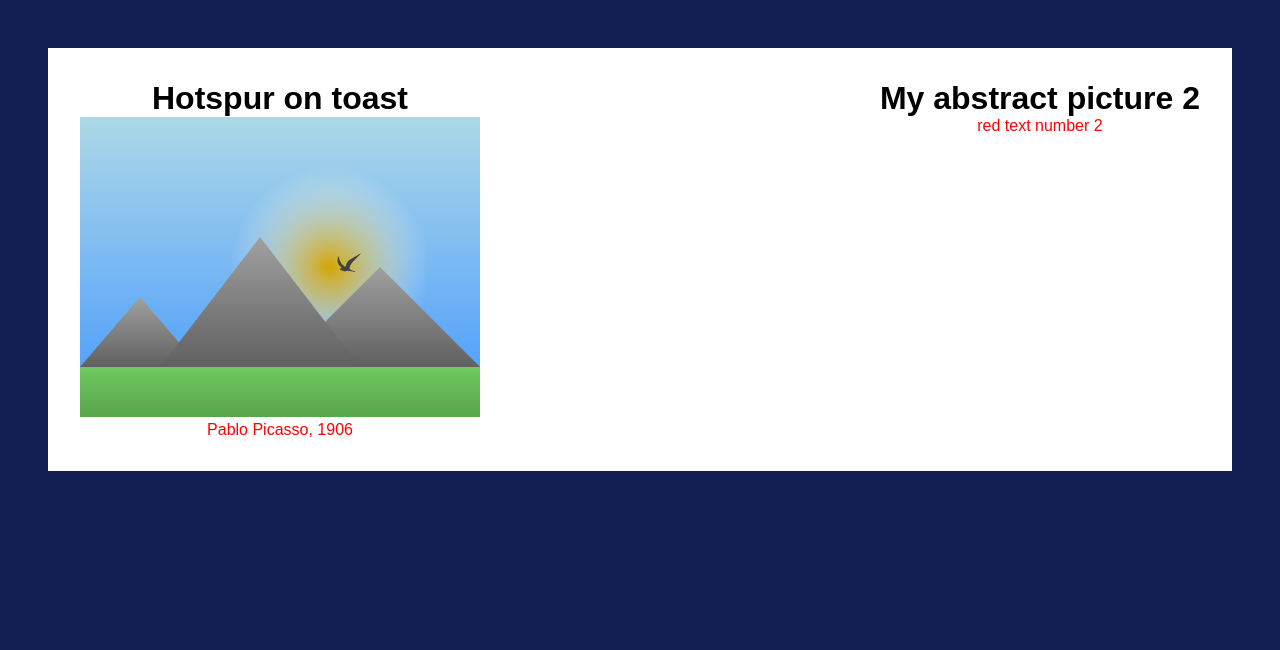
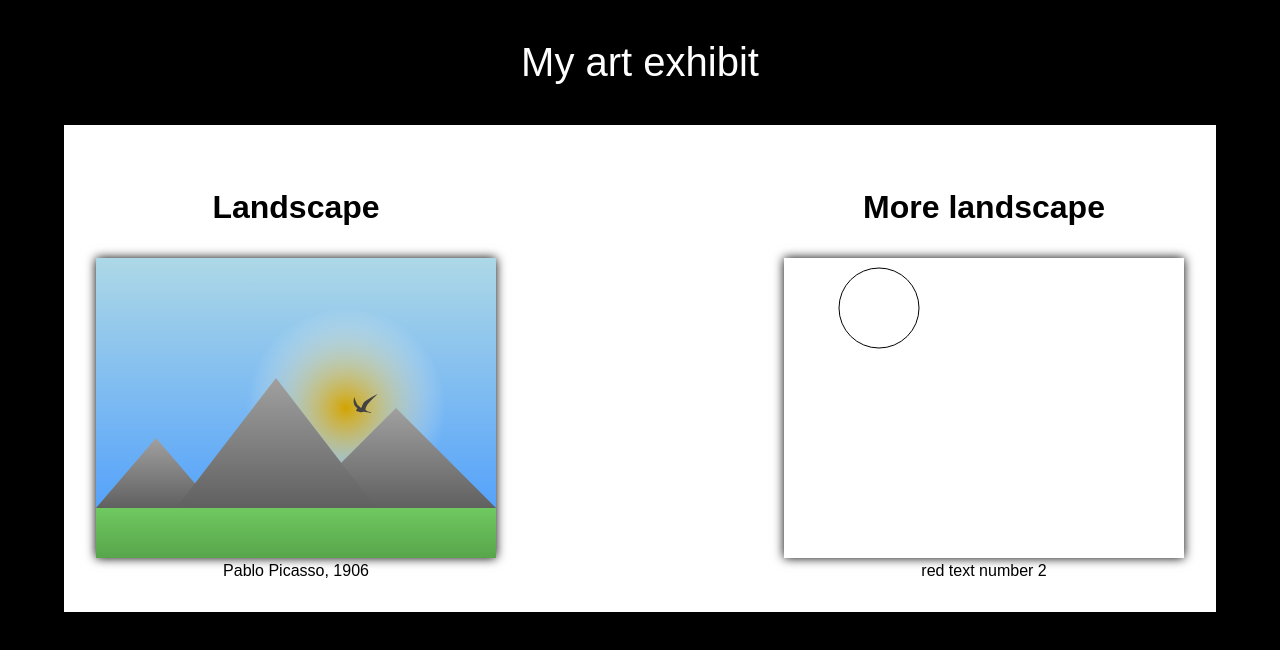
Before and after one commit to magnhan/mitt-abstrakte-bilde, a plain HTML site: page index.html in a window 1280 px wide. Drawn offline with nearby package versions, Linux system fonts and the light colour scheme.

Commit message:
Added canvas and svg animation

```diff
--- a/index.html
+++ b/index.html
@@ -5,14 +5,15 @@
         <meta charset="utf-8" />
         <link rel="stylesheet" type="text/css" href="style.css" />
         <meta name="viewport" content="width=device-width, initial-scale=1.0">
-        <script src="jquery-3.5.1.min.js"></script>
         <script src="https://ajax.googleapis.com/ajax/libs/jquery/3.5.1/jquery.min.js"></script>
-        <script src="js/animation.js"></script>
     </head>
     <body>
+        <header>
+            <h1>My art exhibit</h1>
+        </header>
         <main class="wrapper">
             <div class="art" class="wrapper" >
-                <h1>Hotspur on toast</h1>
+                <h1>Landscape</h1>
                 <svg width="400" height="300">
                     <defs>
                         <linearGradient id="summerSkyGrad" x1="0%" y1="0%" x2="0%" y2="100%">
@@ -31,26 +32,34 @@
                             <stop offset="0%" style="stop-color:#6fc960;stop-opacity:1" />
                             <stop offset="100%" style="stop-color: #58a54b;stop-opacity:1" />
                           </linearGradient>
+                          <linearGradient id="snowGrad" x1="0%" y1="0%" x2="0%" y2="100%">
+                            <stop offset="0%" style="stop-color:#efefef;stop-opacity:1" />
+                            <stop offset="100%" style="stop-color: #d6d6d6;stop-opacity:1" />
+                          </linearGradient>
                           <radialGradient id="sunGrad" cx="50%" cy="50%" r="50%" fx="50%" fy="50%">
                             <stop offset="0%" style="stop-color:rgba(211,164,0,1);
                             stop-opacity:1" />
                             <stop offset="100%" style="stop-color:rgba(255,255,255,0);stop-opacity:0" />
                           </radialGradient>
                       </defs>
-                    <rect id="grass" width="400" height="300" fill="url(#summerSkyGrad)"/>
+                    <rect id="summerSky" width="400" height="300" fill="url(#summerSkyGrad)"/>
                     <rect id="winterSky" width="400" height="300" fill="url(#winterSkyGrad)"/>
                     <circle id="sun" cx="250" cy="150" r="100" fill="url(#sunGrad)"/>
-                    <rect width="400" height="50" transform="translate(0,250)" fill="url(#grassGrad)"/>
+                    <rect id="grass" width="400" height="50" transform="translate(0,250)" fill="url(#grassGrad)"/>
+                    <rect id="snow" width="400" height="50" transform="translate(0,250)" fill="url(#snowGrad)"/>
                     <polygon points="0,250 60,180 120,250" fill="url(#mountainGrad)"/>
                     <polygon points="200,250 300,150 400,250" fill="url(#mountainGrad)"/>
                     <polygon points="80,250 180,120 280,250" fill="url(#mountainGrad)"/>
                     <path id="svgBird" fill="#424242" transform="scale(0.1) translate(2500,1300)" d="M114.791,207.473s-13.825,2.421-12.645,21.389a150.036,150.036,0,0,1,34.773,12.384c11.072,5.678,33.11-3.371,40.042-3.378s55.91,10.6,63.224,10.132a17.565,17.565,0,0,0,11.591-5.629s-40.832-3.2-56.9-23.64c1.175-14.4,3.534-44.232,43.2-82.18S315,60,315,60s-114.62,59.436-134.878,83.305-18.4,48.529-29.5,56.288c-5.736-5.835-22.821-24.748-34.774-30.395-8.56-11.991-31.071-61.636-30.558-78.8C75.9,107.364,72.1,141.866,81.071,161.317s10.129,20.194,22.129,30.4S114.791,207.473,114.791,207.473Z"/>
                 </svg>
                 <p>Pablo Picasso, 1906</p>
+                <script src="js/jQueryAnimation.js"></script>
             </div>
             <div class="art" class="wrapper">
-                <h1>My abstract picture 2</h1>
+                <h1>More landscape</h1>
+                <canvas id="artCanvas" width="400" height="300"></canvas>
                 <p>red text number 2</p>
+                <script src="js/canvasAnimation.js"></script>
             </div>
         </main>
     </body>
--- /dev/null
+++ b/js/canvasAnimation.js
@@ -0,0 +1,5 @@
+var c = document.getElementById("artCanvas");
+var ctx = c.getContext("2d");
+ctx.beginPath();
+ctx.arc(95, 50, 40, 0, 2 * Math.PI);
+ctx.stroke();
--- a/js/animation.js
+++ b/js/jQueryAnimation.js
@@ -1,13 +1,17 @@
 $(document).ready(function(){
     $("#winterSky").hide();
+    $("#snow").hide();
     $("svg").mouseenter(function(){
         $("#svgBird").fadeOut();
         $("#winterSky").fadeIn();
         $("#sun").fadeOut();
+        $("#snow").fadeIn();
+        //$(".snowflake").animate({down: "400px"});
     });
     $("svg").mouseleave(function(){
         $("#svgBird").fadeIn();
         $("#winterSky").fadeOut();
         $("#sun").fadeIn();
+        $("#snow").fadeOut();
     });
 })
--- a/style.css
+++ b/style.css
@@ -22,19 +22,29 @@ body {
     text-align: center;
 }
 
-svg{
-    fill:#131f53;
-    stroke-width:"0";
+header > h1{
+    color: white;
+    text-align: center;
+    font-weight: 50;
+    font-size: 250%;
 }
 
-p{
-    color:red;
+h1{
+    padding: 1em;
+}
+
+svg{
+    box-shadow: 0px 0px 10px black;
+}
+
+#artCanvas{
+    box-shadow: 0px 0px 10px black;
 }
 
 @media all and (min-width: 768px) {
     body{
-        padding: 3em;
-        background-color: #131f53;
+        padding: 0em 4em;
+        background-color: black;
     }
     main{
         background-color: white;
```
